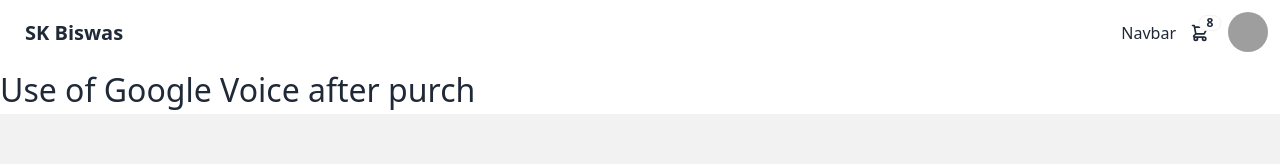
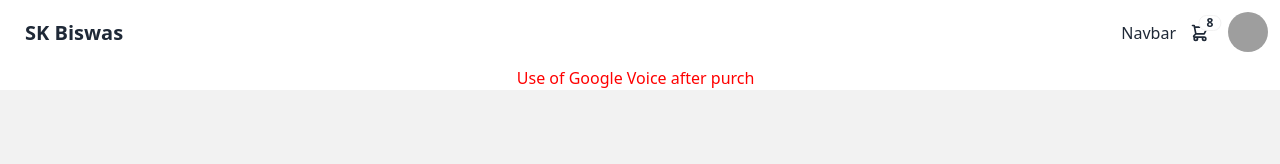
Before and after one commit to sumonDev13/gveCommerce, a React (Vite) app in the folder client/: page / in a window 1280 px wide. Shown: the top 164 px of the page. Built offline with nearby package versions, Linux system fonts and the light colour scheme; grey boxes are pictures that could not be loaded.

Commit message:
text animation

```diff
--- a/client/src/components/header/HeaderNote.jsx
+++ b/client/src/components/header/HeaderNote.jsx
@@ -2,6 +2,7 @@
 
  const ExampleComponent = () => {
   return (
+    <div className='text-center justify-center'>
     <TypeAnimation
       sequence={[
         'Use of Google Voice after purchase is at your own risk ', // Types 'One'
@@ -16,8 +17,9 @@
       wrapper="span"
       cursor={true}
       repeat={Infinity}
-      style={{ fontSize: '2em', display: 'inline-block' }}
+      style={{ fontSize: '1em', color:"red", display: 'inline-block' }}
     />
+    </div>
   );
 };
 
```
